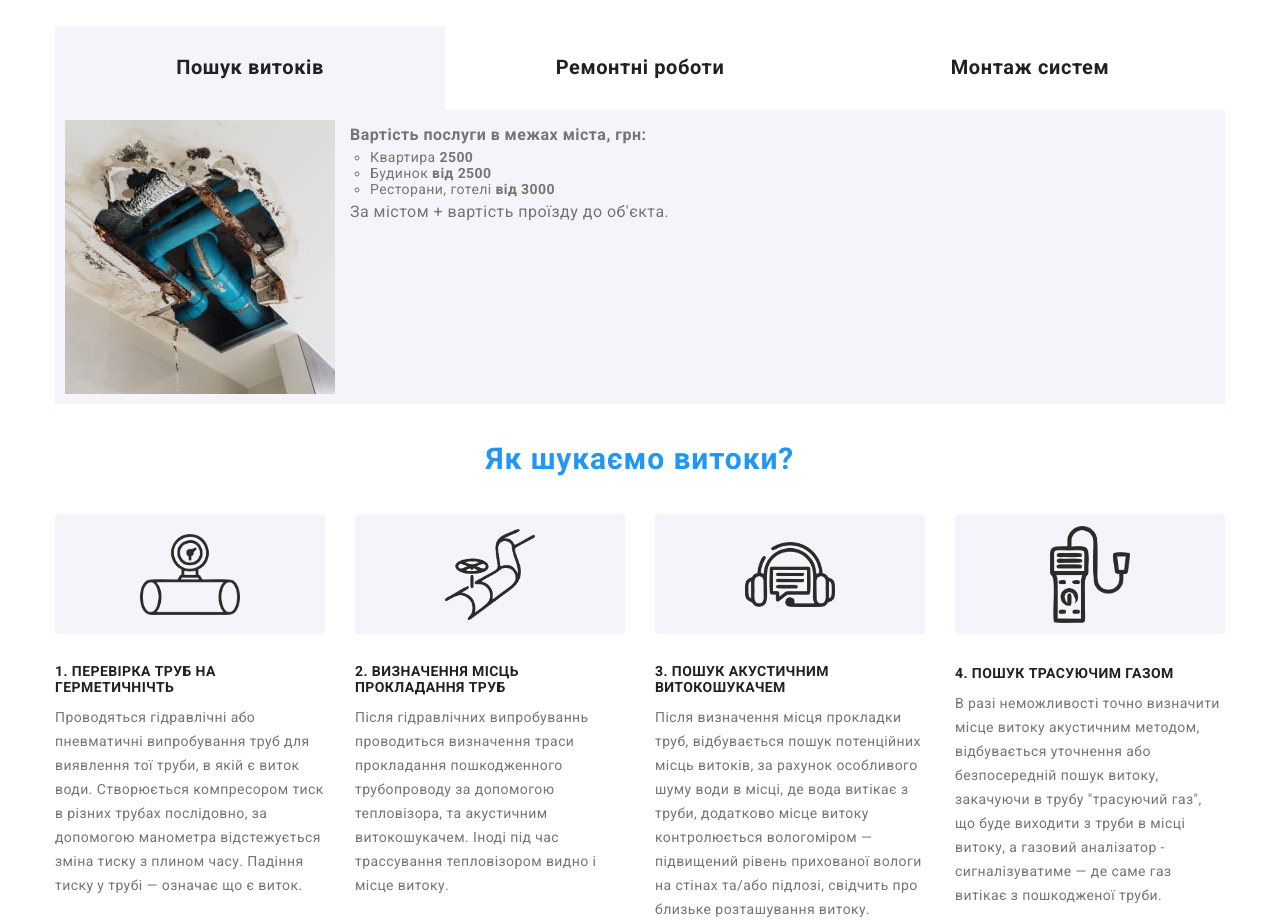
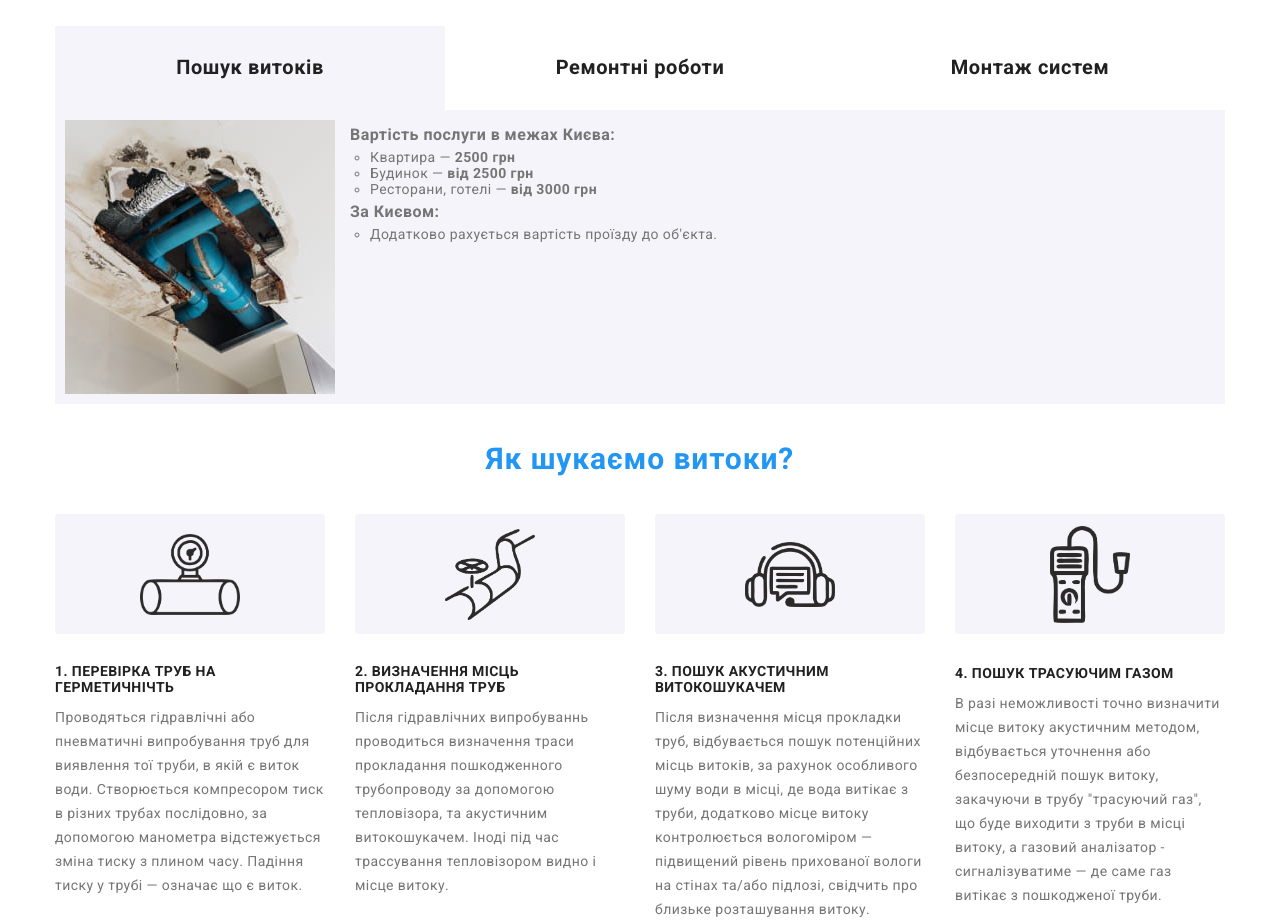
Before and after one commit to ilchenko82/waterleaks, a website built with Parcel: page index.html in a window 1280 px wide. Shown: the part 1040-1960 px from the top of the page. Built offline with nearby package versions, Linux system fonts and the light colour scheme.

Commit message:
prices text fix

```diff
--- a/index.html
+++ b/index.html
@@ -325,13 +325,16 @@
 					/>
 				</picture>
 			<div class="we-do__products">
-				<h3 class="tabs__text">Вартість послуги в межах міста, грн:</h3>
+				<h3 class="tabs__text">Вартість послуги в межах Києва:</h3>
 				 <ul class="tabs__list">
-					<li class="tabs__list-item">Квартира <b>2500</b></li>
-					<li class="tabs__list-item">Будинок <b>від 2500</b></li>
-					<li class="tabs__list-item">Ресторани, готелі <b>від 3000</b></li>
+					<li class="tabs__list-item">Квартира — <b>2500 грн</b></li>
+					<li class="tabs__list-item">Будинок — <b>від 2500 грн</b></li>
+					<li class="tabs__list-item">Ресторани, готелі — <b>від 3000 грн</b></li>
 				 </ul>
-				<p class="tabs__text">За містом + вартість проїзду до об'єкта.</p>
+				<h3 class="tabs__text">За Києвом:</h3>
+				<ul class="tabs__list">
+					<li class="tabs__list-item">Додатково рахується вартість проїзду до об'єкта.</li>
+				</ul>
 			</div></div></div>
 			<div class="tab tab-3"><picture>
 				<source
```
